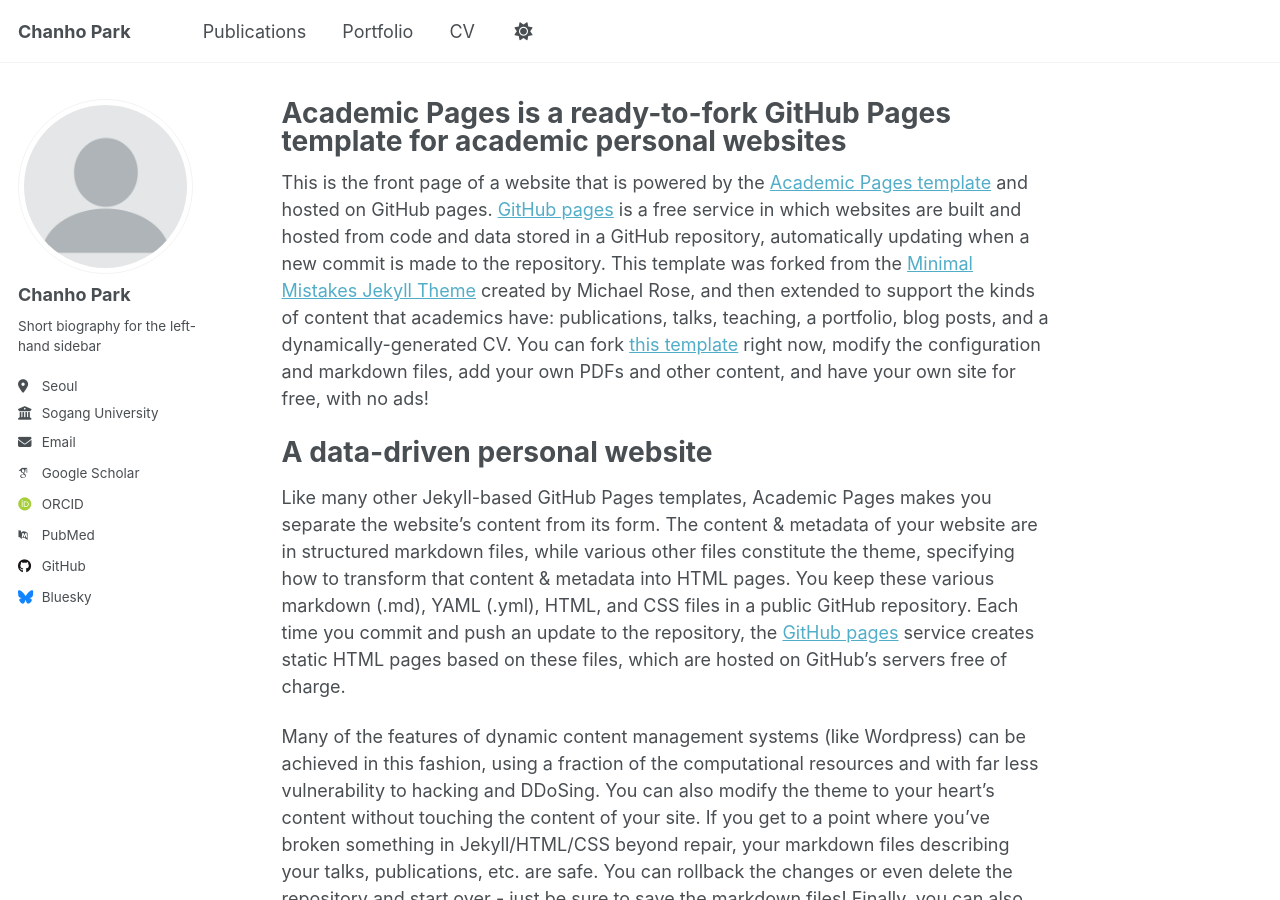
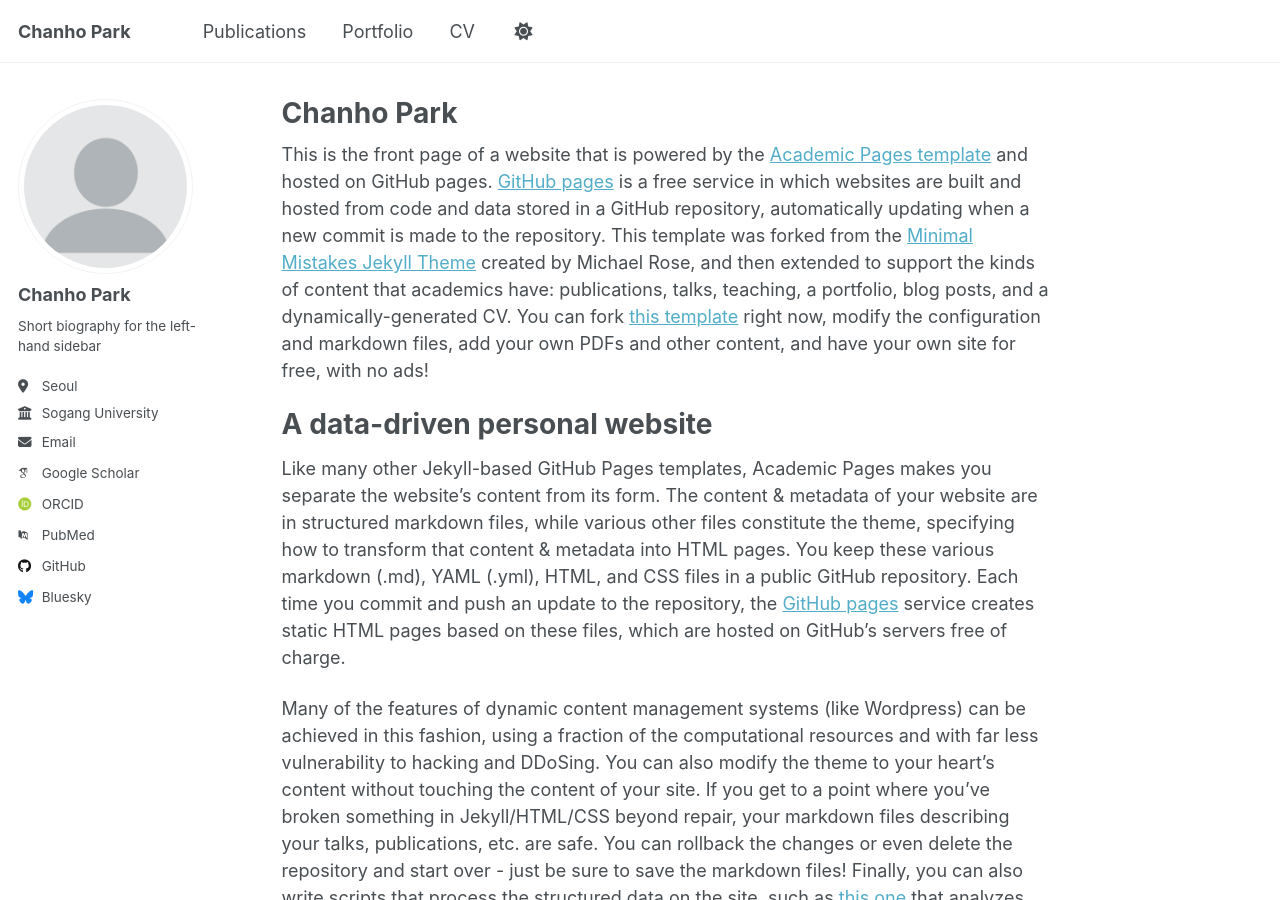
Before and after one commit to chanho12/chanho12.github.io, a Jekyll site: the page built from _pages/about.md, in a window 1280 px wide and 900 px high. Built offline with Jekyll 4.4.1, drawn with Linux system fonts in a browser that asks for light colours; some web fonts are replaced.

Commit message:
Update about.md

```diff
--- a/_pages/about.md
+++ b/_pages/about.md
@@ -1,6 +1,6 @@
 ---
 permalink: /
-title: "Academic Pages is a ready-to-fork GitHub Pages template for academic personal websites"
+title: "Chanho Park"
 author_profile: true
 redirect_from:
   - /about/
```
